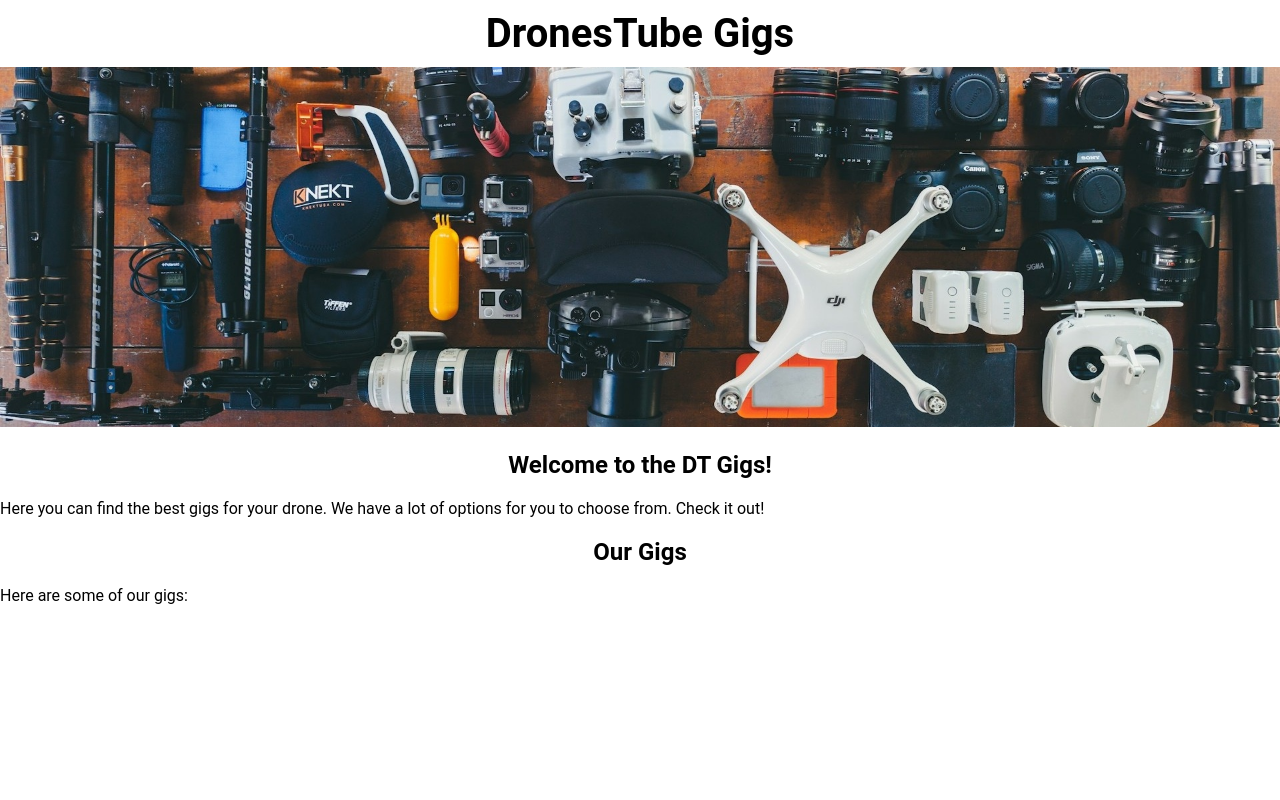
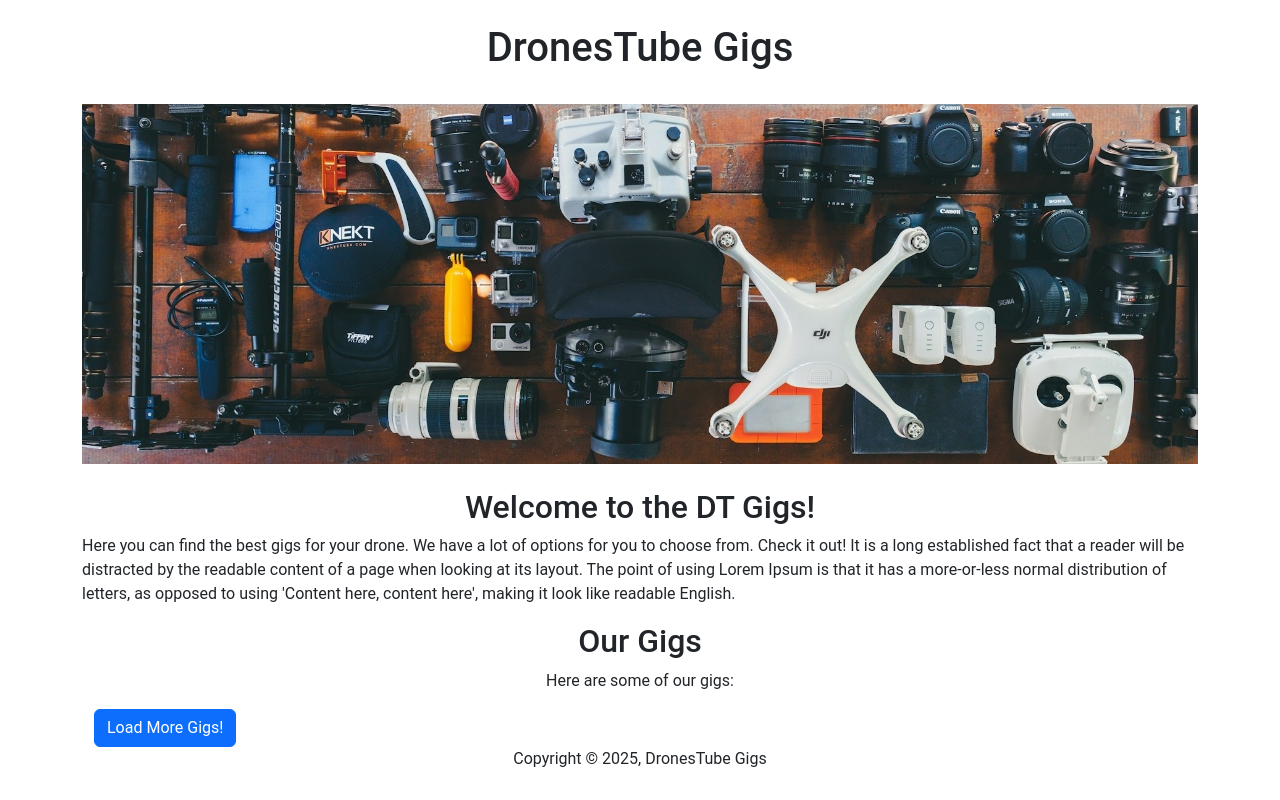
Before and after one commit to RaphRivers/dronestube_gigs, a Flask app: page / in a window 1280 px wide. Run offline with Flask 3, Linux system fonts and the light colour scheme.

Commit message:
update html and css

```diff
--- a/static/styles.css
+++ b/static/styles.css
@@ -7,18 +7,6 @@
 
 body {
     font-family: Roboto, sans-serif;
-    margin: 0;
+    margin: 0 auto 0 auto;
     padding: 0;
 }
-
-h1 {
-    font-size: 40px;
-    text-align: center;
-    padding: 10px;
-    margin: 0;
-}
-
-h2 {
-    margin-top: 20px;
-    text-align: center;
-}
--- a/templates/index.html
+++ b/templates/index.html
@@ -1,18 +1,35 @@
 <!DOCTYPE html>
 <html>
 <head>
+    <meta charset="utf-8">
+    <meta name="viewport" content="width=device-width, initial-scale=1">
     <title>DronesTube Jobs</title>
+    <link href="https://cdn.jsdelivr.net/npm/bootstrap@5.3.3/dist/css/bootstrap.min.css" rel="stylesheet" integrity="sha384-QWTKZyjpPEjISv5WaRU9OFeRpok6YctnYmDr5pNlyT2bRjXh0JMhjY6hW+ALEwIH" crossorigin="anonymous">
     <link rel="stylesheet" href="{{ url_for('static', filename='styles.css') }}">
 </head>
 <body>
-    <h1>DronesTube Gigs</h1>
-    <img id="banner" src="../static/img/banner.jpg" alt="DronesTube Gigs">
-
-    <h2>Welcome to the DT Gigs!</h2>
-    <p>Here you can find the best gigs for your drone. We have a lot of options for you to choose from. Check it out!</p>
-
-    <h2>Our Gigs</h2>
-    <p>Here are some of our gigs:</p>
+    <div class="container">
+        <div>
+            <h1 class="text-center mt-4 mb-2"> DronesTube Gigs</h1>
+            <img class="fluid mt-4 mb-4" id="banner" src="../static/banner.jpg" alt="DronesTube Gigs">
+            <div>
+                <h2 class="text-center"> Welcome to the DT Gigs!</h2>
+                <p>Here you can find the best gigs for your drone. We have a lot of options for you to choose from. Check it out! It is a long established fact that a reader will be distracted by the readable content of a page when looking at its layout.
+                The point of using Lorem Ipsum is that it has a more-or-less normal distribution of letters, as opposed to using 'Content here,
+                content here', making it look like readable English.</p>
+            </div>
+            <div class="container">
+                <h2 class="text-center"> Our Gigs </h2>
+                <p class="text-center">Here are some of our gigs:</p>
+                <button class="btn btn-primary" type="submit">Load More Gigs!</button>
+            </div>
+        </div>
+    </div>
+    <footer>
+        <div class="container">
+            <p class="text-center"> Copyright © 2025, DronesTube Gigs</p>
+        </div>
+    </footer>
 </body>
 
 </html>
```
